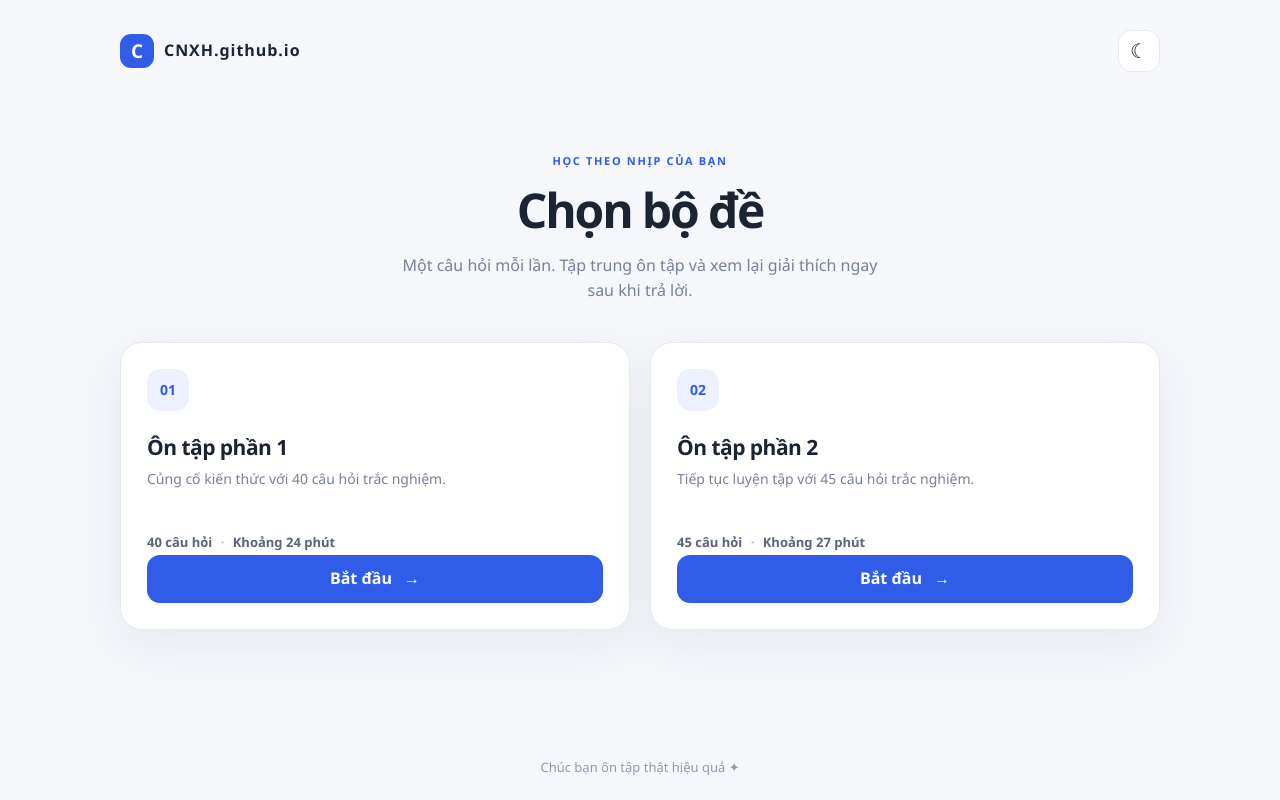
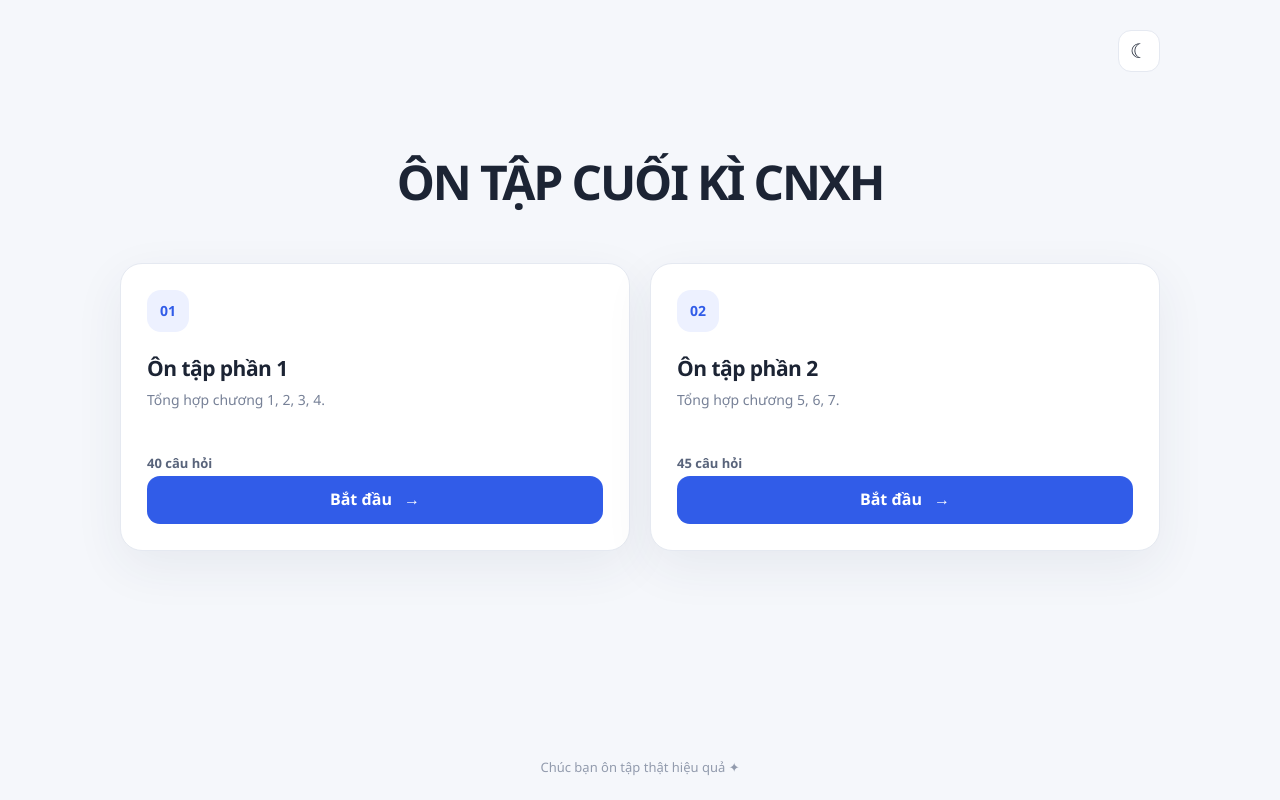
Before and after one commit to tyson06/CNXH, a website built with Vite: page index.html in a window 1280 px wide. Built offline with nearby package versions, Linux system fonts and the light colour scheme.

Commit message:
Update CNXH quiz landing and answer review

```diff
--- a/index.html
+++ b/index.html
@@ -4,17 +4,15 @@
     <meta charset="UTF-8" />
     <meta name="viewport" content="width=device-width, initial-scale=1.0" />
     <meta name="theme-color" content="#f5f7fb" />
-    <meta name="description" content="Chọn bộ đề và bắt đầu ôn tập theo nhịp độ của bạn." />
+    <meta name="description" content="Ôn tập cuối kì CNXH qua hai bộ câu hỏi trắc nghiệm." />
     <link rel="icon" type="image/svg+xml" href="./assets/favicon.svg" />
-    <title>CNXH.github.io — Chọn bộ đề</title>
+    <title>Ôn tập cuối kì CNXH</title>
   </head>
   <body>
     <main class="site-shell home-shell">
-      <header class="brand"><a href="./" aria-label="CNXH.github.io — Trang chủ"><span class="brand-mark">C</span><span>CNXH.github.io</span></a><button class="theme-toggle" type="button" data-theme-toggle aria-label="Chuyển sang chế độ tối" title="Chuyển sang chế độ tối" aria-pressed="false">☾</button></header>
+      <header class="brand home-header"><button class="theme-toggle" type="button" data-theme-toggle aria-label="Chuyển sang chế độ tối" title="Chuyển sang chế độ tối" aria-pressed="false">☾</button></header>
       <section class="home-intro" aria-labelledby="page-title">
-        <p class="eyebrow">HỌC THEO NHỊP CỦA BẠN</p>
-        <h1 id="page-title">Chọn bộ đề</h1>
-        <p class="intro-copy">Một câu hỏi mỗi lần. Tập trung ôn tập và xem lại giải thích ngay sau khi trả lời.</p>
+        <h1 id="page-title">ÔN TẬP CUỐI KÌ CNXH</h1>
       </section>
       <section id="quiz-list" class="quiz-list" aria-label="Danh sách bộ đề" aria-live="polite"></section>
       <footer class="site-footer">Chúc bạn ôn tập thật hiệu quả ✦</footer>
--- a/src/css/global.css
+++ b/src/css/global.css
@@ -28,6 +28,7 @@ button:focus-visible, a:focus-visible { outline: 3px solid #8aa4ff; outline-offs
 .site-shell { width: min(100% - 48px, 1040px); margin: 0 auto; }
 .home-shell { min-height: 100vh; display: flex; flex-direction: column; padding: 30px 0 22px; }
 .brand { display: flex; align-items: center; justify-content: space-between; }
+.home-header { justify-content: flex-end; }
 .brand a, .brand-link { display: inline-flex; align-items: center; gap: 10px; text-decoration: none; font-family: var(--font-heading); font-weight: 800; letter-spacing: .06em; }
 .brand-mark { display: inline-grid; place-items: center; width: 34px; height: 34px; border-radius: 11px; color: #fff; background: var(--color-primary); font-size: 19px; font-weight: 800; letter-spacing: 0; }
 .home-intro { max-width: 590px; margin: clamp(60px, 10vh, 108px) auto 38px; text-align: center; }
@@ -99,7 +100,7 @@ h1, h2, h3 { font-family: var(--font-heading); line-height: 1.25; }
 .message-icon { display: grid; width: 48px; height: 48px; place-items: center; margin: 0 auto 18px; border-radius: 16px; color: var(--color-primary); background: #edf1ff; font-size: 22px; font-weight: 700; }
 .message-card h1 { margin-bottom: 8px; font-size: 24px; }
 .message-card p { margin-bottom: 22px; color: var(--color-muted); }
-.result-content { max-width: 550px; margin: 40px auto 70px; }
+.result-content { max-width: 800px; margin: 40px auto 70px; }
 .result-card { padding: clamp(25px, 6vw, 43px); text-align: center; }
 .completion-icon { display: grid; width: 50px; height: 50px; place-items: center; margin: 0 auto 18px; border-radius: 17px; color: var(--color-correct); background: var(--color-correct-bg); font-size: 22px; font-weight: 700; }
 .result-card h1 { margin: 0 0 8px; font-size: 30px; letter-spacing: -.04em; }
@@ -119,14 +120,18 @@ h1, h2, h3 { font-family: var(--font-heading); line-height: 1.25; }
 .review-panel > h2 { margin: 0 0 6px; font-size: 21px; }
 .review-intro { margin: 0 0 17px; color: var(--color-muted); font-size: 13px; }
 .review-list { display: grid; gap: 9px; }
-.review-question { overflow: hidden; border: 1px solid var(--color-border); border-radius: 13px; background: var(--color-surface); }
-.review-question > summary { display: flex; min-height: 48px; align-items: center; justify-content: space-between; gap: 10px; padding: 10px 14px; cursor: pointer; font-weight: 700; }
-.review-question[open] > summary { border-bottom: 1px solid var(--color-border); }
-.review-question > h3 { margin: 16px 14px 11px; font-size: 15px; line-height: 1.5; }
+.review-question { overflow: hidden; padding: 16px; border: 1px solid var(--color-border); border-radius: 13px; background: var(--color-surface); }
+.review-question-heading { display: flex; min-height: 30px; align-items: center; justify-content: space-between; gap: 10px; font-weight: 700; }
+.review-question > h3 { margin: 12px 0; font-size: 15px; line-height: 1.5; }
+.review-answers { display: grid; gap: 8px; }
+.review-answer { min-height: 50px; grid-template-columns: 34px minmax(0, 1fr) 22px auto; cursor: default; font-size: 14px; }
+.answer-option.review-answer:hover { border-color: var(--color-border); background: var(--color-surface); }
+.review-answer-status { color: currentColor; font-size: 12px; font-weight: 700; text-align: right; }
 .review-status { padding: 3px 9px; border-radius: 99px; font-size: 12px; }
 .review-status.is-correct { color: var(--color-correct); background: var(--color-correct-bg); }
 .review-status.is-wrong { color: var(--color-wrong); background: var(--color-wrong-bg); }
 .review-attempts { display: grid; gap: 7px; margin: 0; padding: 0 14px; list-style: none; }
+.review-question > .review-attempts { margin-top: 10px; padding: 10px 0 0; border-top: 1px solid var(--color-border); }
 .review-attempt { display: flex; flex-wrap: wrap; justify-content: space-between; gap: 4px 12px; padding: 8px 10px; border-radius: 9px; font-size: 13px; }
 .review-attempt.is-correct { color: var(--color-correct); background: var(--color-correct-bg); }
 .review-attempt.is-wrong { color: var(--color-wrong); background: var(--color-wrong-bg); }
@@ -184,6 +189,9 @@ h1, h2, h3 { font-family: var(--font-heading); line-height: 1.25; }
   .keyboard-hint { grid-column: 1 / -1; order: 0; text-align: center; }
   .previous-button, .next-button { width: 100%; min-width: 0; }
   .result-content { margin-top: 25px; }
+  .review-question { padding: 13px; }
+  .review-answer { grid-template-columns: 30px minmax(0, 1fr) 20px; gap: 8px; padding: 9px; }
+  .review-answer-status { grid-column: 2 / -1; text-align: left; }
 }
 
 @media (prefers-reduced-motion: reduce) {
--- a/src/js/config.js
+++ b/src/js/config.js
@@ -1,6 +1,6 @@
 export const QUIZZES = [
-  { id: 'review1', title: 'Ôn tập phần 1', count: 40, description: 'Củng cố kiến thức với 40 câu hỏi trắc nghiệm.' },
-  { id: 'review2', title: 'Ôn tập phần 2', count: 45, description: 'Tiếp tục luyện tập với 45 câu hỏi trắc nghiệm.' },
+  { id: 'review1', title: 'Ôn tập phần 1', count: 40, description: 'Tổng hợp chương 1, 2, 3, 4.' },
+  { id: 'review2', title: 'Ôn tập phần 2', count: 45, description: 'Tổng hợp chương 5, 6, 7.' },
 ];
 
 export const QUIZ_DATA_URLS = {
--- a/src/js/home.js
+++ b/src/js/home.js
@@ -7,7 +7,7 @@ const list = document.querySelector('#quiz-list');
 list.innerHTML = QUIZZES.map((quiz, index) => `
   <article class="quiz-card">
     <div class="card-number">0${index + 1}</div>
-    <div class="card-copy"><h2>${quiz.title}</h2><p>${quiz.description}</p><span class="question-count">${quiz.count} câu hỏi <span aria-hidden="true">·</span> Khoảng ${Math.round(quiz.count * 0.6)} phút</span></div>
+    <div class="card-copy"><h2>${quiz.title}</h2><p>${quiz.description}</p><span class="question-count">${quiz.count} câu hỏi</span></div>
     <button class="button button-primary card-button" type="button" data-quiz="${quiz.id}">Bắt đầu <span aria-hidden="true">→</span></button>
   </article>`).join('');
 
```
Also changed, not shown: src/js/result.js (+11 -3 lines).
